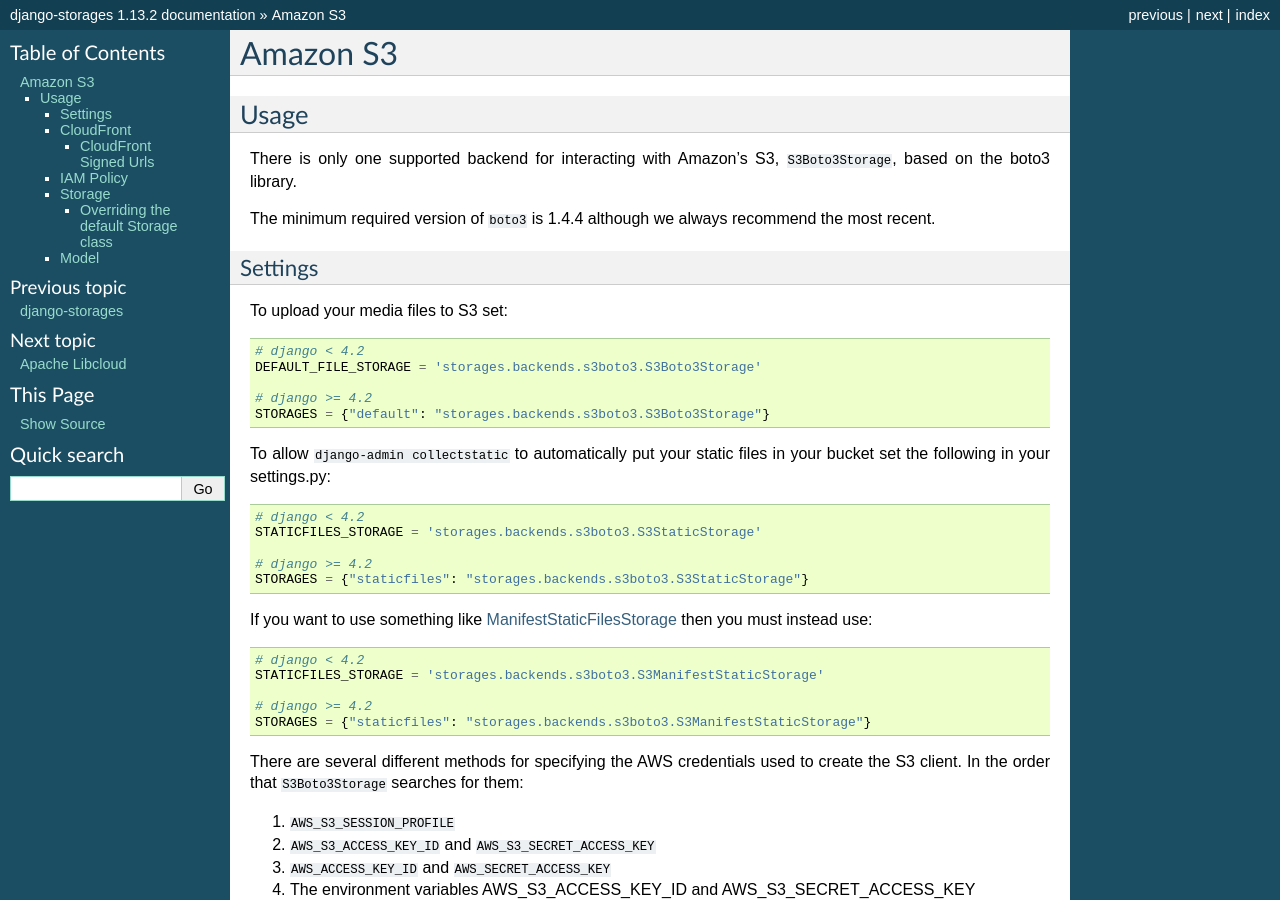
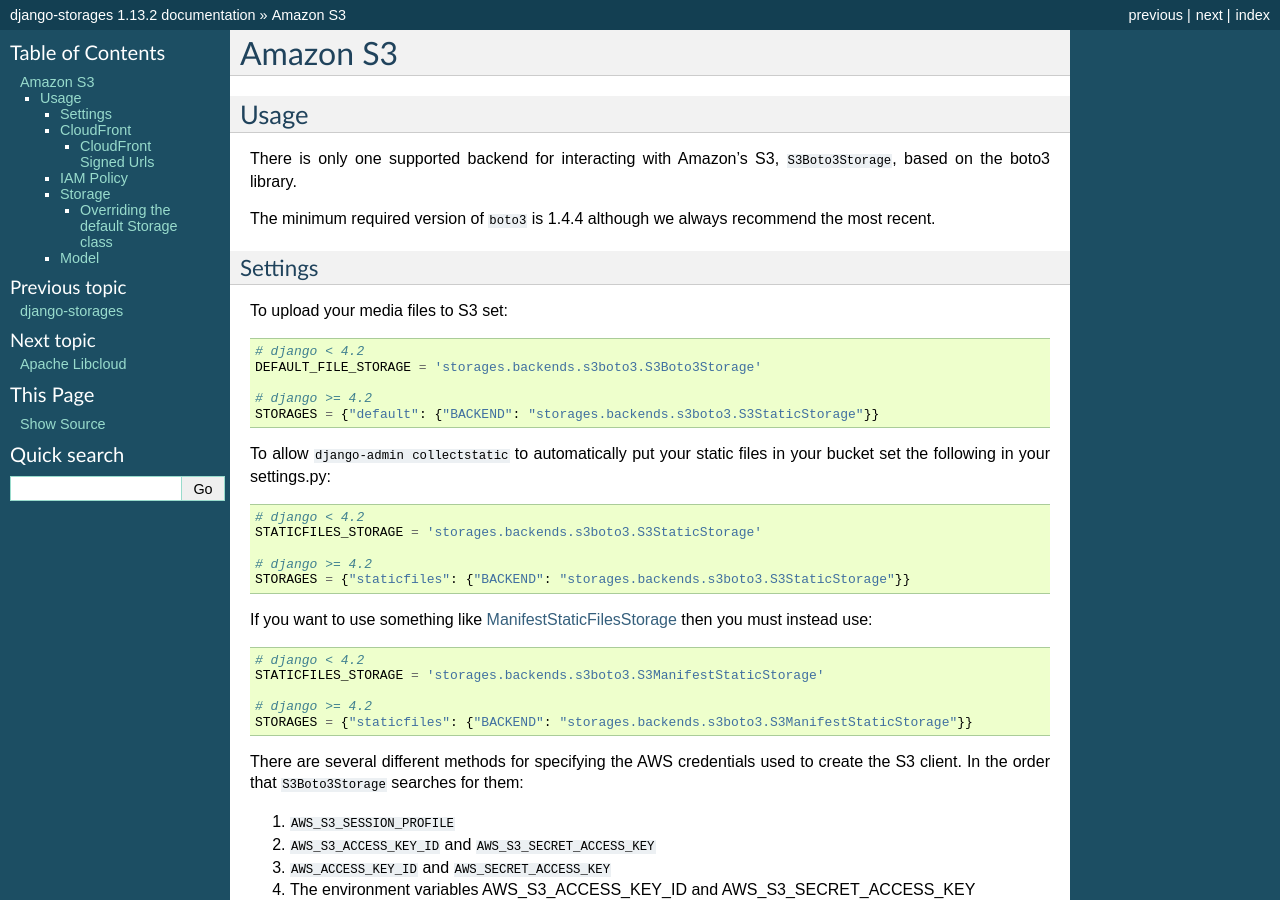
Before and after one commit to jschneier/django-storages, a Sphinx documentation site: the page built from docs/backends/amazon-S3.rst, in a window 1280 px wide and 900 px high. Built offline with Sphinx 7.4.7, drawn with Linux system fonts in a browser that asks for light colours.

Commit message:
docs: update STORAGES syntax for Django 4.2
The current example (a) does not match the Django docs https://docs.djangoproject.com/en/4.2/ref/settings/#std-setting-STORAGES and (b) crashes.

Other pages likely need updating as well.

```diff
--- a/docs/backends/amazon-S3.rst
+++ b/docs/backends/amazon-S3.rst
@@ -19,7 +19,7 @@
     DEFAULT_FILE_STORAGE = 'storages.backends.s3boto3.S3Boto3Storage'
 
     # django >= 4.2
-    STORAGES = {"default": "storages.backends.s3boto3.S3Boto3Storage"}
+    STORAGES = {"default": {"BACKEND": "storages.backends.s3boto3.S3StaticStorage"}}
 
 
 To allow ``django-admin collectstatic`` to automatically put your static files in your bucket set the following in your settings.py::
@@ -28,7 +28,7 @@
     STATICFILES_STORAGE = 'storages.backends.s3boto3.S3StaticStorage'
 
     # django >= 4.2
-    STORAGES = {"staticfiles": "storages.backends.s3boto3.S3StaticStorage"}
+    STORAGES = {"staticfiles": {"BACKEND": "storages.backends.s3boto3.S3StaticStorage"}}
 
 If you want to use something like `ManifestStaticFilesStorage`_ then you must instead use::
 
@@ -36,7 +36,7 @@
     STATICFILES_STORAGE = 'storages.backends.s3boto3.S3ManifestStaticStorage'
 
     # django >= 4.2
-    STORAGES = {"staticfiles": "storages.backends.s3boto3.S3ManifestStaticStorage"}
+    STORAGES = {"staticfiles": {"BACKEND": "storages.backends.s3boto3.S3ManifestStaticStorage"}}
 
 There are several different methods for specifying the AWS credentials used to create the S3 client.  In the order that ``S3Boto3Storage``
 searches for them:
```
